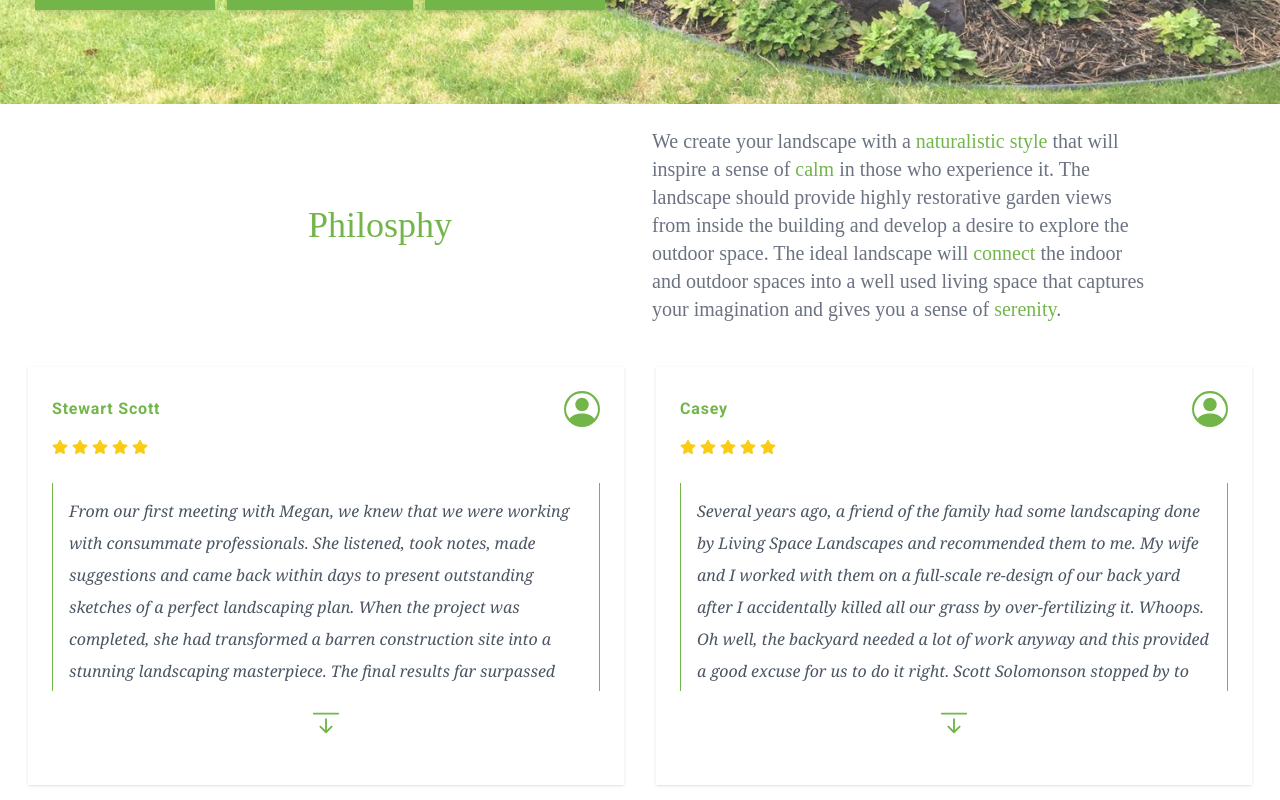
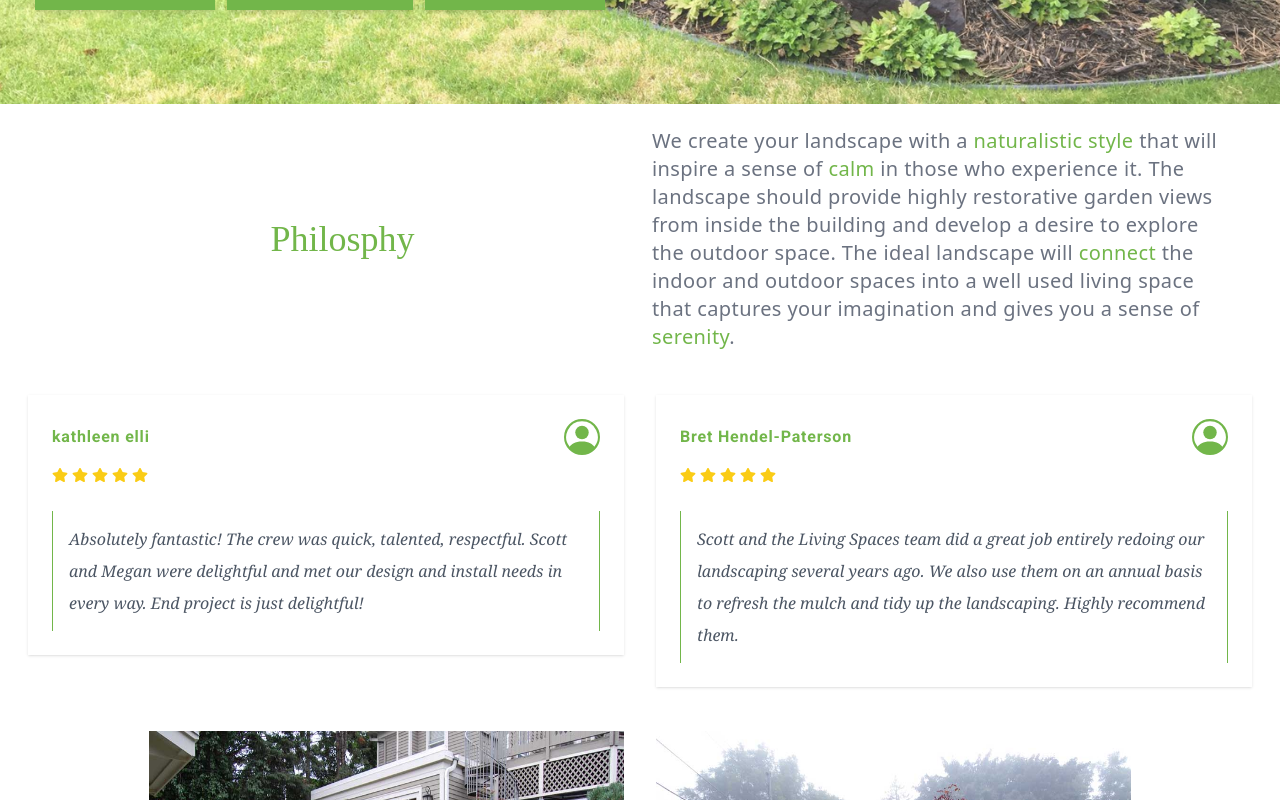
Before and after one commit to latz09/living-space-landscapes, a Next.js app: page / in a window 1280 px wide. Shown: the part 500-1300 px from the top of the page. Built offline with nearby package versions, Linux system fonts and the light colour scheme; a web font is replaced by a local one.

Commit message:
shorter reviews

```diff
--- a/components/homepage/Philosophy.js
+++ b/components/homepage/Philosophy.js
@@ -5,7 +5,7 @@ const Philosophy = () => {
 	return (
 		<div className="grid md:grid-cols-2 justify-items-center items-center">
 			<h1 className="font-logo text-4xl text-landscape-700 hidden md:block">Philosphy</h1>
-			<div className='text-gray-500 grid prose font-long '>
+			<div className='text-gray-500 grid prose font-sans tracking-wide  '>
 				<p className='text-base  md:text-xl px-3'>
 					We create your landscape with a{' '}
 					<span className='text-landscape-700 '>naturalistic style </span>that
--- a/components/reviews/ReviewItem.js
+++ b/components/reviews/ReviewItem.js
@@ -27,15 +27,7 @@ const ReviewItem = ({ name, rating, review }) => {
 						{review}
 					</span>
 				</div>
-				<div className='text-3xl py-4'>
-					<button
-						onClick={() => {
-							setShowOverflow(!showOverflow);
-						}}
-					>
-						{!showOverflow ? <BsArrowBarDown /> : <BsArrowBarUp />}
-					</button>
-				</div>
+
 			</div>
 		</>
 	);
--- a/data/reviews.js
+++ b/data/reviews.js
@@ -1,15 +1,4 @@
 export const reviews = [
-	{
-		name: 'Stewart Scott',
-		rating: 5,
-		review: `From our first meeting with Megan, we knew that we were working with  consummate professionals. She listened, took notes, made suggestions and came back within days to present outstanding sketches of a perfect landscaping plan. When the project was completed, she had transformed a barren construction site into a stunning landscaping masterpiece. The final results far surpassed our expectations. We strongly recommend Megan and her team of professionals. As an unexpected bonus, she came back in the fall to have the young trees taped to protect them against sub-zero Minnesota winters.`,
-	},
-	{
-		name: 'Casey',
-		rating: 5,
-		review: `Several years ago, a friend of the family had some landscaping done by Living Space Landscapes and recommended them to me. My wife and I worked with them on a full-scale re-design of our back yard after I accidentally killed all our grass by over-fertilizing it. Whoops. Oh well, the backyard needed a lot of work anyway and this provided a good excuse for us to do it right. Scott Solomonson stopped by to discuss the project and listened carefully to our goals for the space and discussed our options. A few weeks later he provided us with a design, including a patio, and after some back and forth we decided to move forward with the project. Now, years later, we still couldn’t be happier. The plantings and trees have all grown in and it looks awesome! That summer and fall, and every spring, summer and fall since, our patio and backyard becomes our second living room.
-        In the fall of 2020, we reached out to Scott again to do some landscaping in our front yard this this time. We wanted to add a sitting space and landscape the surrounding area. This time Megan stopped out to discuss the project, our goals, our budget and the timeline. After a few weeks she came by with the design and after some refinements and tweaks, we agreed to have the work done in the spring of 2021. As agreed, early that spring Scott and his awesome crew stopped by and again and did a great job! That was around 10 months ago now and we are really looking forward to being outside again as we watch another St. Paul, Minnesota winter melt into the Mississippi.`,
-	},
 	{
 		name: 'kathleen elli',
 		rating: 5,
@@ -22,4 +11,15 @@ export const reviews = [
 		review:
 			'Scott and the Living Spaces team did a great job entirely redoing our landscaping several years ago. We also use them on an annual basis to refresh the mulch and tidy up the landscaping. Highly recommend them.',
 	},
+	{
+		name: 'Stewart Scott',
+		rating: 5,
+		review: `From our first meeting with Megan, we knew that we were working with  consummate professionals. She listened, took notes, made suggestions and came back within days to present outstanding sketches of a perfect landscaping plan. When the project was completed, she had transformed a barren construction site into a stunning landscaping masterpiece. The final results far surpassed our expectations. We strongly recommend Megan and her team of professionals. As an unexpected bonus, she came back in the fall to have the young trees taped to protect them against sub-zero Minnesota winters.`,
+	},
+	{
+		name: 'Casey',
+		rating: 5,
+		review: `Several years ago, a friend of the family had some landscaping done by Living Space Landscapes and recommended them to me. My wife and I worked with them on a full-scale re-design of our back yard after I accidentally killed all our grass by over-fertilizing it. Whoops. Oh well, the backyard needed a lot of work anyway and this provided a good excuse for us to do it right. Scott Solomonson stopped by to discuss the project and listened carefully to our goals for the space and discussed our options. A few weeks later he provided us with a design, including a patio, and after some back and forth we decided to move forward with the project. Now, years later, we still couldn’t be happier. The plantings and trees have all grown in and it looks awesome! That summer and fall, and every spring, summer and fall since, our patio and backyard becomes our second living room.
+        In the fall of 2020, we reached out to Scott again to do some landscaping in our front yard this this time. We wanted to add a sitting space and landscape the surrounding area. This time Megan stopped out to discuss the project, our goals, our budget and the timeline. After a few weeks she came by with the design and after some refinements and tweaks, we agreed to have the work done in the spring of 2021. As agreed, early that spring Scott and his awesome crew stopped by and again and did a great job! That was around 10 months ago now and we are really looking forward to being outside again as we watch another St. Paul, Minnesota winter melt into the Mississippi.`,
+	},
 ];
```
